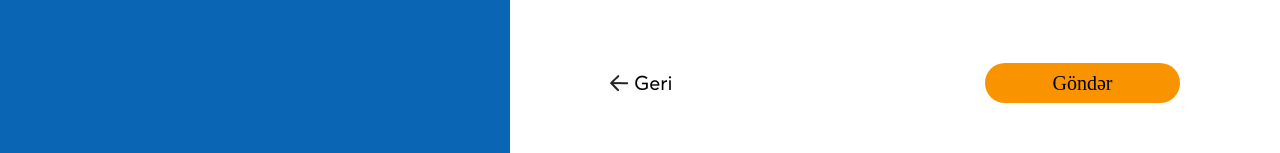
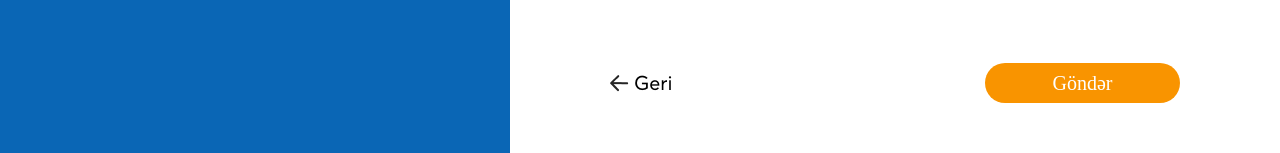
Before and after one commit to ShirinNurullahova/emanatpp, a React (Create React App) app: page /biznesform in a window 1280 px wide. In both pictures the pointer is over the button "Göndər". Shown: the part 1088-1241 px from the top of the page. Built offline with nearby package versions, Linux system fonts and the light colour scheme.

Commit message:
11.11.2022

```diff
--- a/src/components/BiznesFormComponents/BiznesForm.scss
+++ b/src/components/BiznesFormComponents/BiznesForm.scss
@@ -177,8 +177,11 @@
                     font-weight: 400;
                     line-height: 24px;
                     letter-spacing: 0em;
-
-
+                    transition: 0.2s;
+                }
+                button:hover{
+                    color:white;
+                    transition: 0.2s;
                 }
             }
         }
--- a/src/components/MarketingFormComponents/MarketingForm.scss
+++ b/src/components/MarketingFormComponents/MarketingForm.scss
@@ -29,9 +29,11 @@
                 display: flex;
                 flex-direction: column;
                 margin-bottom: 20px;
+
                 input[type="file"] {
                     display: none;
                 }
+
                 .load {
                     margin-bottom: 9px;
                     font-family: 'Averta Demo';
@@ -40,8 +42,8 @@
                     line-height: 22px;
                     letter-spacing: 0em;
                     text-align: left;
-                     display: flex;
-                     align-items: flex-start;
+                    display: flex;
+                    align-items: flex-start;
                 }
 
                 .lb {
@@ -59,14 +61,17 @@
                     display: flex;
                     justify-content: space-between;
                     color: transparent;
+
                     .vector {
                         text-align: right;
                     }
 
                 }
-                .star{
+
+                .star {
                     margin-left: 4px;
                 }
+
                 label {
                     font-family: 'Averta Demo';
                     font-size: 16px;
@@ -127,8 +132,13 @@
                     font-weight: 400;
                     line-height: 24px;
                     letter-spacing: 0em;
+                    transition: 0.2s;
 
+                }
 
+                button:hover {
+                    color: white;
+                    transition: 0.2s;
                 }
             }
         }
--- a/src/components/TerminalLocationFormComponents/TerminalLocationForm.scss
+++ b/src/components/TerminalLocationFormComponents/TerminalLocationForm.scss
@@ -146,8 +146,11 @@
                     font-weight: 400;
                     line-height: 24px;
                     letter-spacing: 0em;
-
-
+                    transition: 0.2s;
+                }
+                button:hover{
+                    color:white;
+                    transition: 0.2s;
                 }
             }
         }
```
Also changed, not shown: 2 other files (tests, documents, lock files or other folders).
